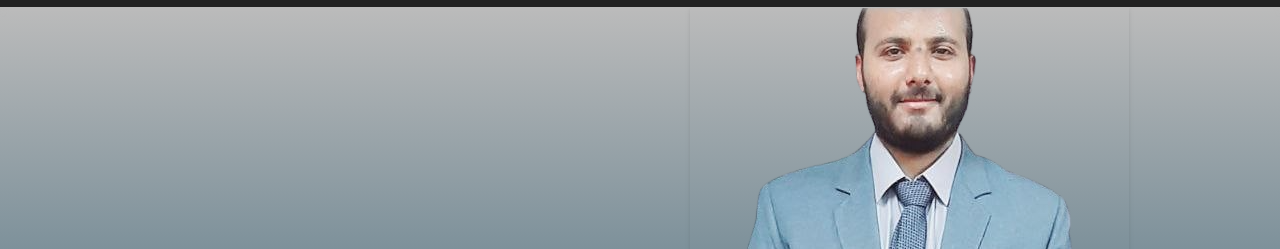
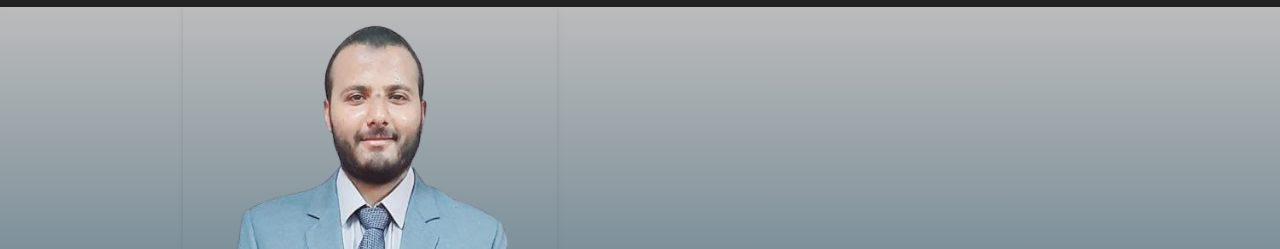
Before and after one commit to FuaadHi/Test, a website built with Vite: page index.html in a window 1280 px wide. Shown: the part 70-319 px from the top of the page. Built offline with nearby package versions, Linux system fonts and the light colour scheme.

Commit message:
Image Edited

```diff
--- a/index.html
+++ b/index.html
@@ -51,15 +51,19 @@
     </div>
 
     <div class="landing overflow-hidden" id="landing">
+      <div class="landing-images">
+        <img
+          class="shadow-md max-h-screen"
+          src="/public/myBigPhotoEdited.png"
+          alt=""
+        />
+      </div>
       <div class="intro-text">
         <h1>hello there</h1>
         <p>
           I am FuaadHi - Dentist & Web Developer <br />
           Who Love Programing And Dentestry
         </p>
-      </div>
-      <div class="landing-images">
-        <img class="shadow-md" src="/public/myBigPhotoEdited.png" alt="" />
       </div>
     </div>
     <hr />
```
